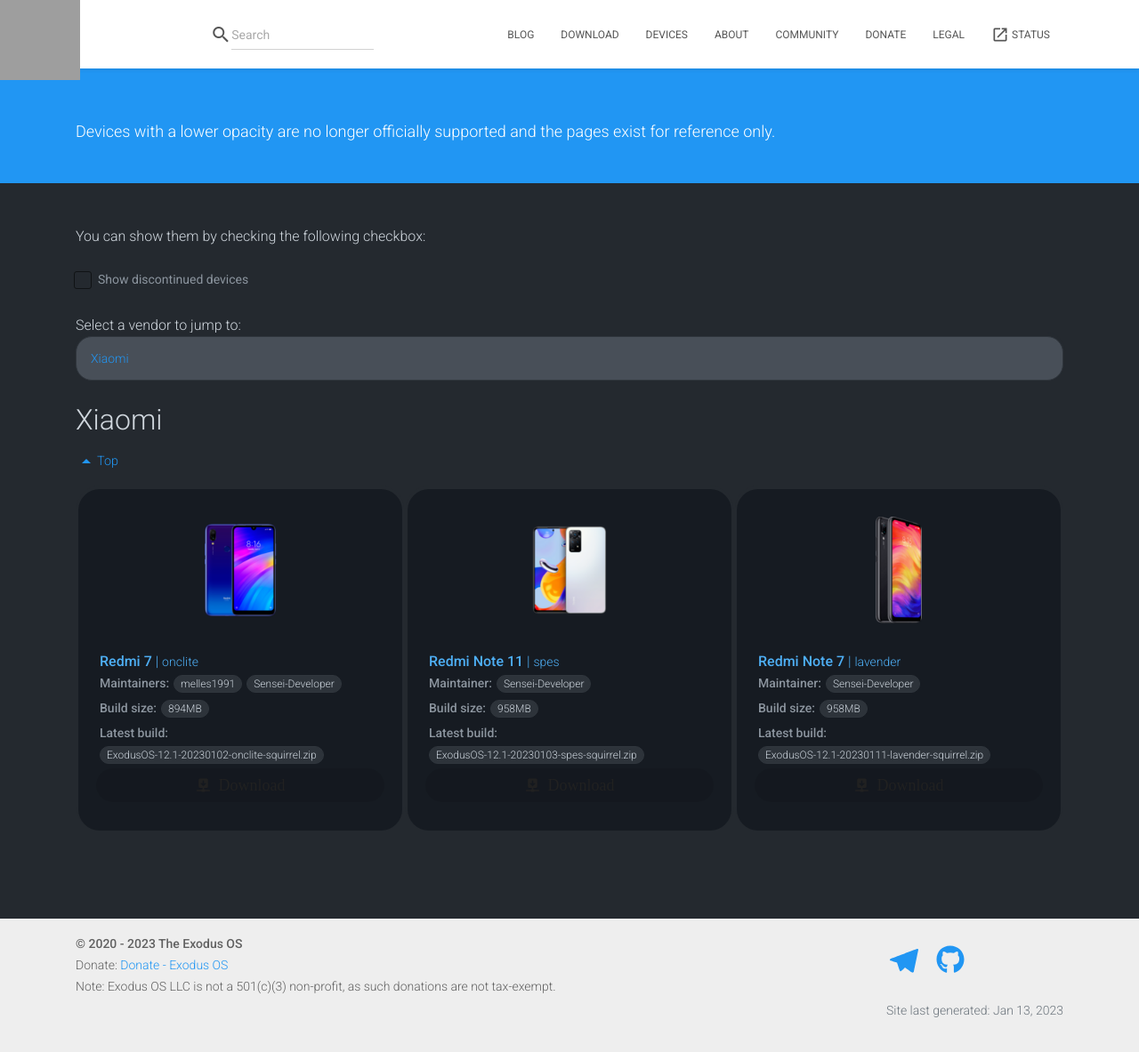
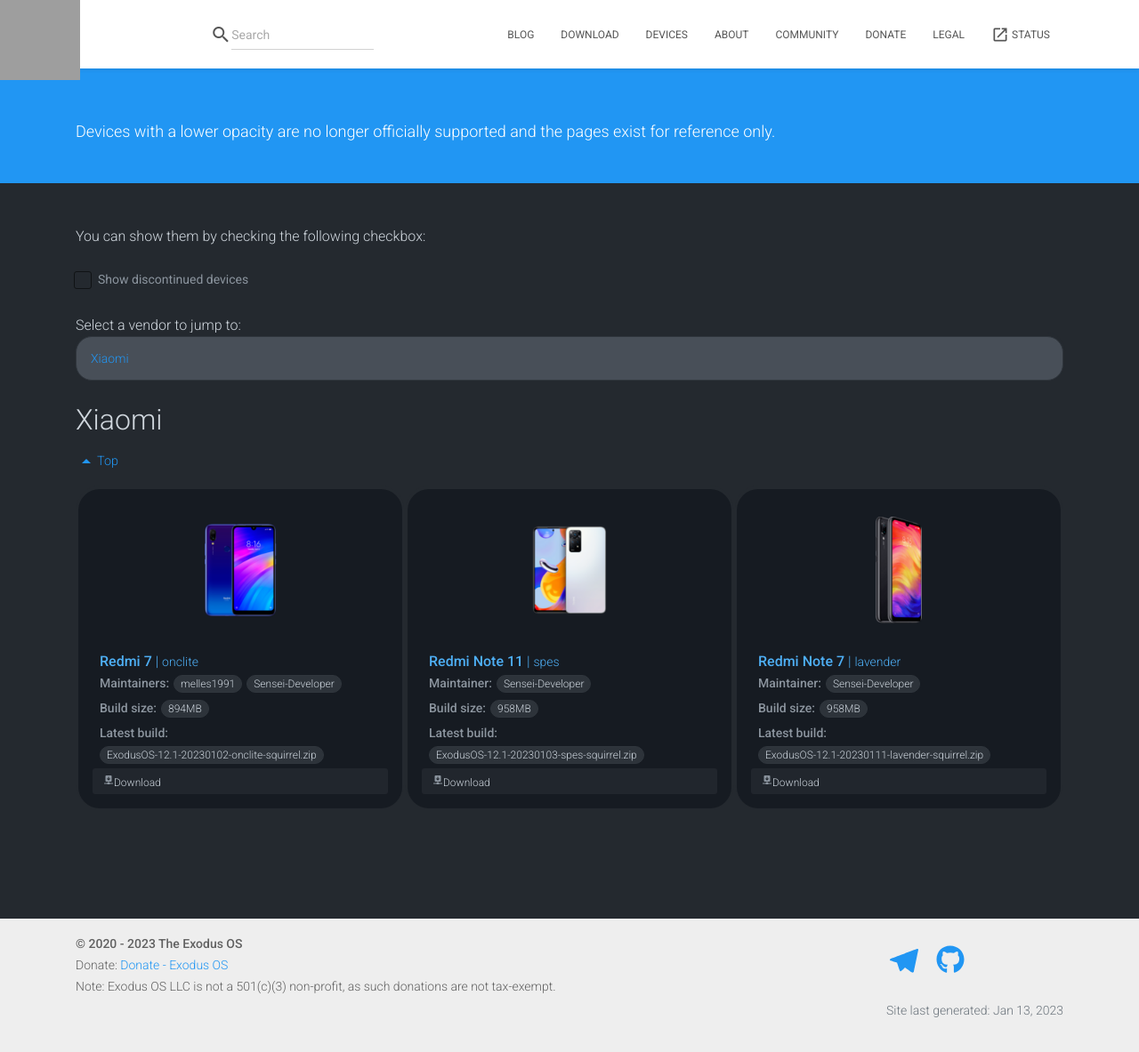
Before and after one commit to ExodusOS/exodus.github.io, a Jekyll site: the page built from index.html, in a window 1280 px wide and 1188 px high. Shown: the top 1183 px of the window at 89% size. Built offline with Jekyll 4.4.1, drawn with Linux system fonts in a browser that asks for light colours; nearby versions of some CDN libraries; comment, search, counter and statistics services are not loaded; grey boxes are pictures that could not be loaded.

Commit message:
Update download btn

```diff
--- a/_sass/craft/_main.scss
+++ b/_sass/craft/_main.scss
@@ -280,6 +280,38 @@
 }
 .item.hidden {
   display: none;
+}
+
+.itembtn {
+  color: #c9d1d9;
+  background-color: #21262d;
+  border-color: rgba(240,246,252,0.1);
+  box-shadow: 0 0 transparent, 0 0 transparent;
+  transition: 80ms cubic-bezier(0.33, 1, 0.68, 1);
+  transition-property: color,background-color,box-shadow,border-color;
+  &:hover {
+    background-color: #30363d;
+    border-color: #8b949e;
+    transition-duration: .1s;
+	text-decoration: none;
+  }
+  &:active {
+    background-color: hsla(212,12%,18%,1);
+    border-color: #6e7681;
+    transition-duration: .1s;
+	text-decoration: none;
+  }
+}
+
+.btn-sm {
+  padding: 3px 12px;
+  font-size: 12px;
+  line-height: 20px;
+}
+
+.itembtn .mdi:before {
+  color: #8b949e;
+  vertical-align: text-bottom;
 }
 .deviceimage {
   padding: 1rem;
--- a/index.html
+++ b/index.html
@@ -114,8 +114,8 @@
       <span class="filenamename">Latest build:</span><span class="chip">{{ device.filename }}</span>
   </div>
   {% endif %}
-  <a class="donut btn-donut pl-3 mb-3 mx-1 external" href="https://sourceforge.net/projects/exodusos/files/ExodusOS/{{ device.codename }}/{{ device.current_branch }}/{{ device.filename }}">
-      <span class="mdi mdi-download-network"></span><span class="mx-2">Download</span>
+  <a class="itembtn btn-sm" href="https://sourceforge.net/projects/exodusos/files/ExodusOS/{{ device.codename }}/{{ device.current_branch }}/{{ device.filename }}">
+      <span class="mdi mdi-download-network"></span>Download
   </a>
 </div>
 
```
